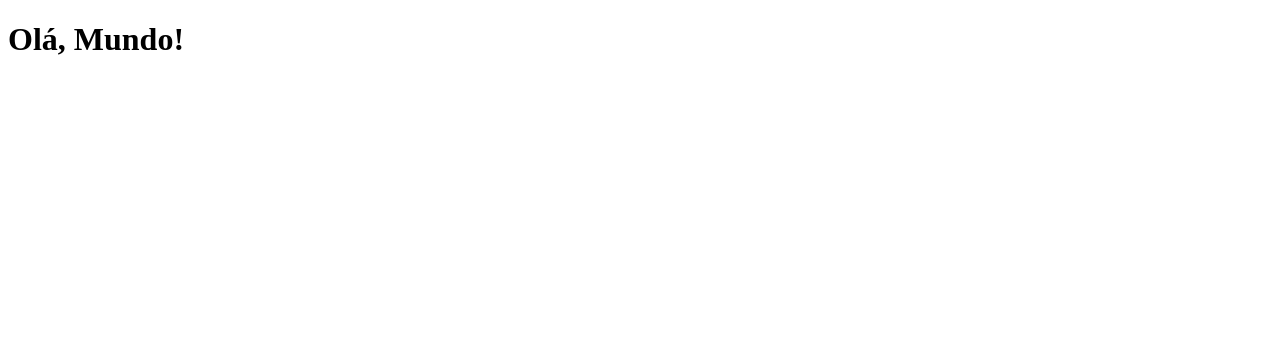
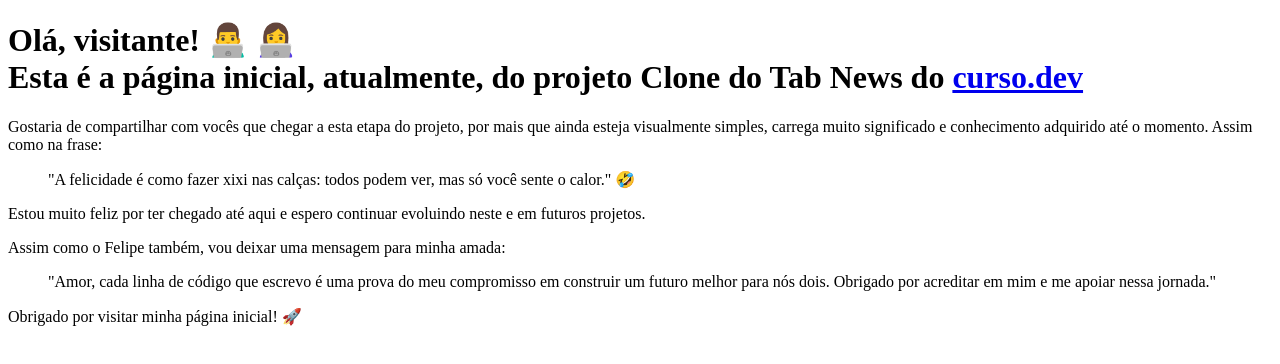
Before and after one commit to Joao-marcos-f/Clone_Tab_News, a Next.js app: page / in a window 1280 px wide. Shown: the top 364 px of the page. Built offline with nearby package versions, Linux system fonts and the light colour scheme.

Commit message:
update content of home page

```diff
--- a/pages/index.js
+++ b/pages/index.js
@@ -1,5 +1,36 @@
 function Home () {
-  return <h1>Olá, Mundo!</h1>
+  return (
+    <>
+      <h1>
+        Olá, visitante! 👨‍💻 👩‍💻
+        <br />
+        Esta é a página inicial, atualmente, do projeto Clone do Tab News do{' '}
+        <a href="https://curso.dev/" target="_blank" rel="noopener noreferrer">curso.dev</a>
+      </h1>
+
+      <p>
+        Gostaria de compartilhar com vocês que chegar a esta etapa do projeto, por mais que ainda esteja visualmente simples,
+        carrega muito significado e conhecimento adquirido até o momento. Assim como na frase:
+      </p>
+
+      <blockquote>
+        "A felicidade é como fazer xixi nas calças: todos podem ver, mas só você sente o calor." 🤣
+      </blockquote>
+
+      <p>
+        Estou muito feliz por ter chegado até aqui e espero continuar evoluindo neste e em futuros projetos.
+      </p>
+
+      <p>Assim como o Felipe também, vou deixar uma mensagem para minha amada:</p>
+
+      <blockquote>
+        "Amor, cada linha de código que escrevo é uma prova do meu compromisso em construir um futuro melhor para nós dois.
+        Obrigado por acreditar em mim e me apoiar nessa jornada."
+      </blockquote>
+
+      <p>Obrigado por visitar minha página inicial! 🚀</p>
+    </>
+  )
 }
 
 export default Home
```
